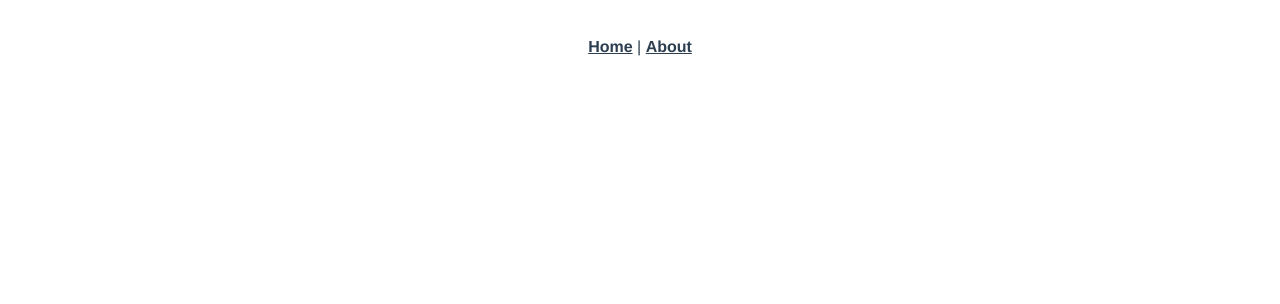
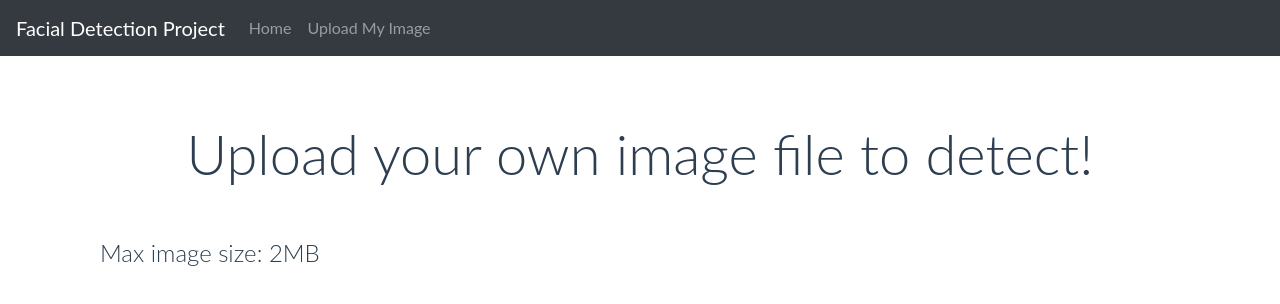
Before and after one commit to Cole9712/Polyglot-project-facial-detection-system, a Vue app in the folder client/: page /#/UploadMine in a window 1280 px wide. Shown: the top 304 px of the page. Built offline with nearby package versions, Linux system fonts and the light colour scheme.

Commit message:
Basic structure of front-end finished

```diff
--- a/client/src/App.vue
+++ b/client/src/App.vue
@@ -1,32 +1,41 @@
 <template>
   <div id="app">
-    <div id="nav">
+    <div>
+      <b-navbar type="dark" variant="dark">
+        <b-navbar-brand tag="h1" href="#">Facial Detection Project</b-navbar-brand>
+        <b-collapse is-nav>
+          <b-navbar-nav>
+            <b-nav-item @click='$router.push({name:"Home"})'>Home</b-nav-item>
+            <b-nav-item @click='$router.push({name:"UploadMine"})'>Upload My Image</b-nav-item>
+          </b-navbar-nav>
+        </b-collapse>
+      </b-navbar>
+    </div>
+    <!-- <div id="nav">
       <router-link to="/">Home</router-link> |
       <router-link to="/about">About</router-link>
-    </div>
-    <router-view/>
+    </div> -->
+    <router-view />
   </div>
 </template>
 
-<style>
+<script>
+export default {
+  name: "facial-app",
+  components: {},
+  data() {
+    return {};
+  },
+};
+</script>
+
+<style scoped>
 #app {
-  font-family: Avenir, Helvetica, Arial, sans-serif;
+  font-family: Lato, Helvetica, Arial, sans-serif;
   -webkit-font-smoothing: antialiased;
   -moz-osx-font-smoothing: grayscale;
   text-align: center;
   color: #2c3e50;
 }
 
-#nav {
-  padding: 30px;
-}
-
-#nav a {
-  font-weight: bold;
-  color: #2c3e50;
-}
-
-#nav a.router-link-exact-active {
-  color: #42b983;
-}
 </style>
--- a/client/src/router/index.js
+++ b/client/src/router/index.js
@@ -11,12 +11,12 @@ const routes = [
     component: Home
   },
   {
-    path: '/about',
-    name: 'About',
+    path: '/UploadMine',
+    name: 'UploadMine',
     // route level code-splitting
     // this generates a separate chunk (about.[hash].js) for this route
     // which is lazy-loaded when the route is visited.
-    component: () => import(/* webpackChunkName: "about" */ '../views/About.vue')
+    component: () => import(/* webpackChunkName: "about" */ '../views/UploadMine.vue')
   }
 ]
 
--- a/client/src/views/About.vue
+++ /dev/null
@@ -1,5 +0,0 @@
-<template>
-  <div class="about">
-    <h1>This is an about page</h1>
-  </div>
-</template>
--- a/client/src/views/Home.vue
+++ b/client/src/views/Home.vue
@@ -1,18 +1,48 @@
 <template>
-  <div class="home">
-    <img alt="Vue logo" src="../assets/logo.png">
-    <HelloWorld msg="Welcome to Your Vue.js App"/>
+  <div class="home container">
+    <b-jumbotron :style="{ backgroundImage: `url(https://cdn.pixabay.com/photo/2020/11/16/00/18/columns-5747584_960_720.jpg)`}" text-variant="light" lead="And perform Facial Detection!">
+      <template #header>Get Image from Pixabay.com</template>
+      <hr class="my-4" style="height: 2px;color: #333;" variant="danger">
+      <b-input-group style="width: 70%;margin:auto;" class="col-8 align-center" size="md">
+        <b-input-group-prepend is-text>
+          <b-icon icon="search"></b-icon>
+        </b-input-group-prepend>
+        <b-form-input id="searchBox" :type="search" v-model="searchText" placeholder="Search"></b-form-input>
+        <b-input-group-postpend>
+          <b-button class="mx-2" variant="success">Go!</b-button>
+        </b-input-group-postpend>
+      </b-input-group>
+
+    </b-jumbotron>
+
   </div>
 </template>
 
 <script>
 // @ is an alias to /src
-import HelloWorld from '@/components/HelloWorld.vue'
-
+import axios from 'axios';
 export default {
   name: 'Home',
   components: {
-    HelloWorld
+
+  },
+  props: {
+
+  },
+  created() {
+    axios.get()
   }
 }
 </script>
+
+<style scoped>
+  .home {
+    max-width: 70%;
+    text-align: center;
+    margin: 0 auto;
+  }
+  b-jumbotron {
+    background-size: cover;
+  }
+
+</style>
--- /dev/null
+++ b/client/src/views/UploadMine.vue
@@ -0,0 +1,40 @@
+<template>
+  <div class="UploadMine container">
+    <b-jumbotron fluid="true" header-level="4" header="Upload your own image file to detect!" bg-variant="white">
+      <p class="my-5 text-left font-weight-light" style="font-size:150%;">Max image size: 2MB</p>
+    </b-jumbotron>
+
+    <vue-base64-file-upload
+        class="v1"
+        accept="image/png,image/jpeg"
+        image-class="v1-image"
+        input-class="v1-input"
+        :max-size="customImageMaxSize"
+        @size-exceeded="onSizeExceeded"
+        @load="onLoad" />
+  </div>
+</template>
+
+<script>
+// Adapted from https://github.com/dhhb/vue-base64-file-upload
+import VueBase64FileUpload from "vue-base64-file-upload";
+export default {
+  components: {
+    VueBase64FileUpload,
+  },
+  data() {
+    return {
+      // set max image size to 2 Mega Bytes
+      customImageMaxSize: 2,
+    };
+  },
+  methods: {
+    onLoad(dataurl) {
+      console.log(dataurl)
+    },
+    onSizeExceeded(size) {
+      alert(`Image ${size}Mb size exceeds limits of ${this.customImageMaxSize}Mb!`);
+    },
+  },
+};
+</script>
```
Also changed, not shown: client/package.json (+6 -1 lines), client/src/main.js (+7 -0 lines), 2 other files (tests, documents, lock files or other folders).
